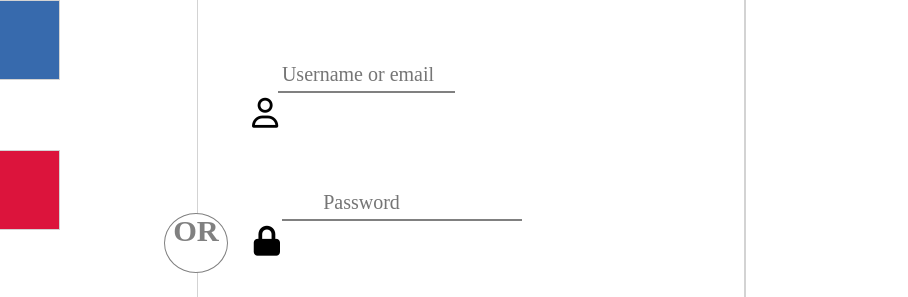
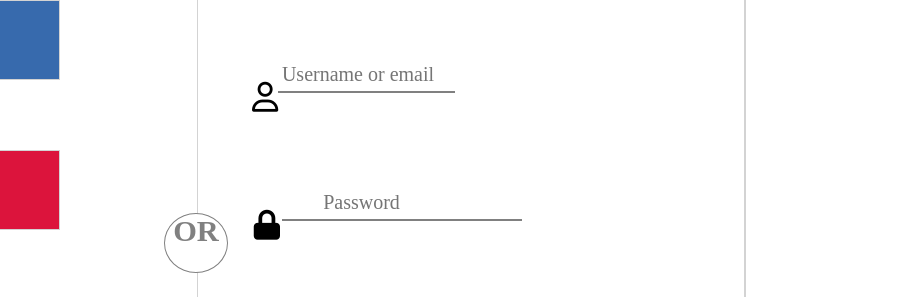
Before and after one commit to erikayanez/Log-in-Page, a plain HTML site: page index.html in a window 1280 px wide. Shown: the part 102-399 px from the top of the page, 372-1280 px from the left. Drawn offline with Linux system fonts and the light colour scheme; a web font is replaced by a local one.

Commit message:
last update html and css

```diff
--- a/css/style.css
+++ b/css/style.css
@@ -175,12 +175,12 @@ h2 {
 .fa-regular {
     position: relative;
     left: 37rem;
-    bottom: 63rem;
+    bottom: 64rem;
 }
 .fas {
     position: relative;
     left: 35rem;
-    bottom: 55rem;
+    bottom: 56rem;
 }
 
 .or {
```
Also changed, not shown: index.html (+0 -7 lines).
